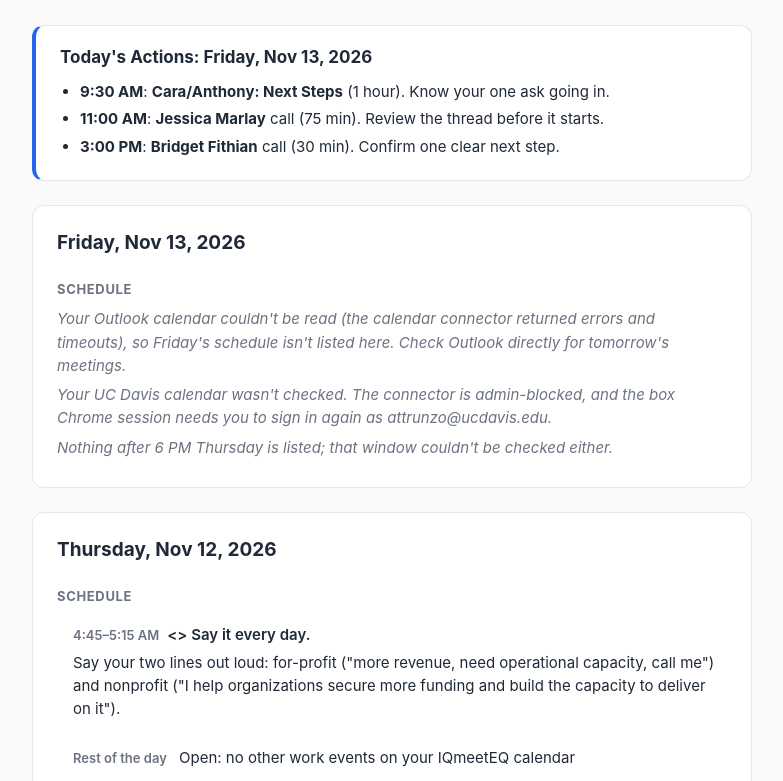
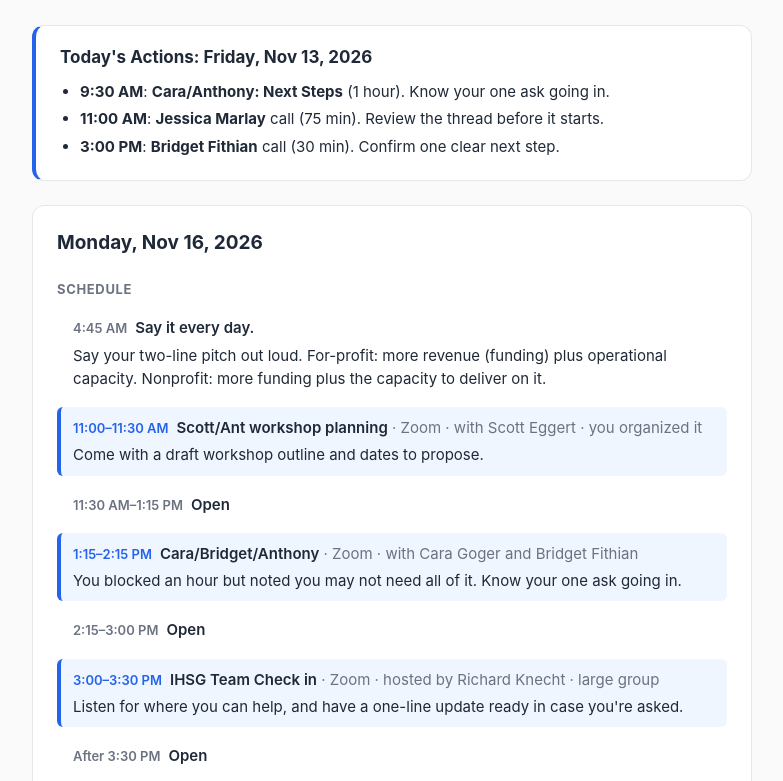
Before and after one commit to trunzo3/daily-brief, a plain HTML site: page index.html in a window 1280 px wide. Shown: the part 137-918 px from the top of the page, without its empty margins (248-1031 px from the left). Drawn offline with Linux system fonts and the light colour scheme.

Commit message:
Add Monday Nov 16 brief

```diff
--- a/index.html
+++ b/index.html
@@ -69,6 +69,32 @@
 <!-- TODAY'S ACTIONS END -->
 
 <!-- NEW DAYS GO BELOW THIS LINE -->
+
+<section class="day" id="2026-11-16">
+  <h2>Monday, Nov 16, 2026</h2>
+  <h3>Schedule</h3>
+  <div class="item free">
+    <span class="time">4:45 AM</span><span class="title">Say it every day.</span>
+    <p>Say your two-line pitch out loud. For-profit: more revenue (funding) plus operational capacity. Nonprofit: more funding plus the capacity to deliver on it.</p>
+  </div>
+  <div class="item meeting">
+    <span class="time">11:00–11:30 AM</span><span class="title">Scott/Ant workshop planning</span> <span class="meta">· Zoom · with Scott Eggert · you organized it</span>
+    <p>Come with a draft workshop outline and dates to propose.</p>
+  </div>
+  <div class="item free"><span class="time">11:30 AM–1:15 PM</span><span class="title">Open</span></div>
+  <div class="item meeting">
+    <span class="time">1:15–2:15 PM</span><span class="title">Cara/Bridget/Anthony</span> <span class="meta">· Zoom · with Cara Goger and Bridget Fithian</span>
+    <p>You blocked an hour but noted you may not need all of it. Know your one ask going in.</p>
+  </div>
+  <div class="item free"><span class="time">2:15–3:00 PM</span><span class="title">Open</span></div>
+  <div class="item meeting">
+    <span class="time">3:00–3:30 PM</span><span class="title">IHSG Team Check in</span> <span class="meta">· Zoom · hosted by Richard Knecht · large group</span>
+    <p>Listen for where you can help, and have a one-line update ready in case you're asked.</p>
+  </div>
+  <div class="item free"><span class="time">After 3:30 PM</span><span class="title">Open</span></div>
+  <p class="note">Your UC Davis calendar couldn't be read (the connector is admin-blocked and the browser sign-in needs a refresh), so this covers the IQmeetEQ calendar only. Personal appointments are left out.</p>
+</section>
+
 
 <section class="day" id="2026-11-13">
   <h2>Friday, Nov 13, 2026</h2>
```
